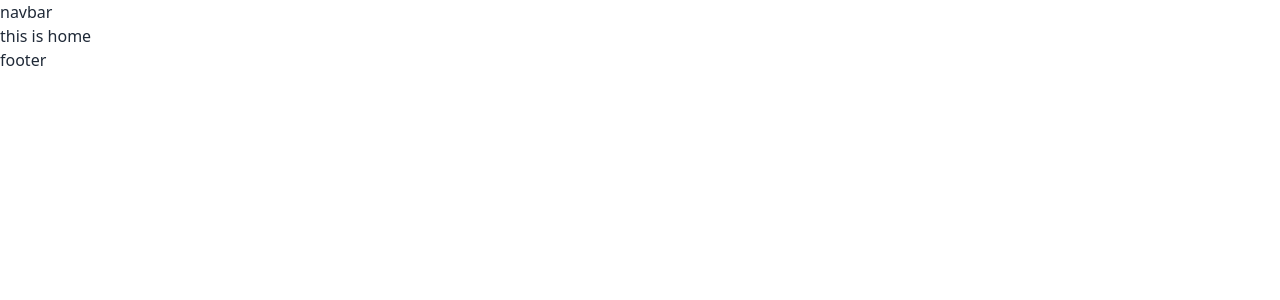
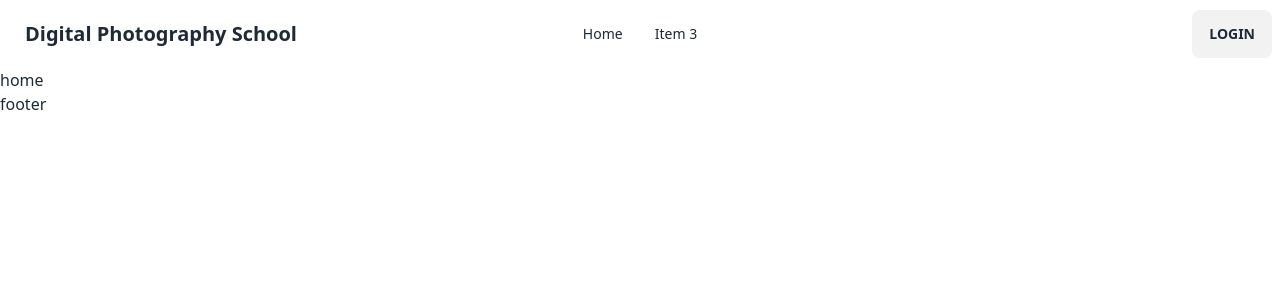
Before and after one commit to rhrubelr/summer-camp-photography-client, a React (Vite) app: page / in a window 1280 px wide. Shown: the top 300 px of the page. Built offline with nearby package versions, Linux system fonts and the light colour scheme.

Commit message:
added part of navbar

```diff
--- a/src/Pages/Home/Home.jsx
+++ b/src/Pages/Home/Home.jsx
@@ -1,9 +1,10 @@
 import React from 'react';
+import Navbar from '../../Shared/Navbar/Navbar';
 
 const Home = () => {
     return (
         <div>
-            <h2>this is home</h2>
+            <h1>home</h1>
         </div>
     );
 };
--- a/src/Shared/Navbar/Navbar.jsx
+++ b/src/Shared/Navbar/Navbar.jsx
@@ -1,9 +1,34 @@
 import React from 'react';
+import { Link } from 'react-router-dom';
 
 const Navbar = () => {
+    const NavItems = <>
+        <li><Link to='/'><a>Home</a></Link></li>
+        <li><a>Item 3</a></li>
+    </>
     return (
         <div>
-            <h1>navbar</h1>
+            <div className="navbar bg-base-100">
+                <div className="navbar-start">
+                    <div className="dropdown">
+                        <label tabIndex={0} className="btn btn-ghost lg:hidden">
+                            <svg xmlns="http://www.w3.org/2000/svg" className="h-5 w-5" fill="none" viewBox="0 0 24 24" stroke="currentColor"><path strokeLinecap="round" strokeLinejoin="round" strokeWidth="2" d="M4 6h16M4 12h8m-8 6h16" /></svg>
+                        </label>
+                        <ul tabIndex={0} className="menu menu-sm dropdown-content mt-3 p-2 shadow bg-base-100 rounded-box w-52">
+                             {NavItems}
+                        </ul>
+                    </div>
+                    <a className="btn btn-ghost normal-case text-xl">Digital Photography School</a>
+                </div>
+                <div className="navbar-center hidden lg:flex">
+                    <ul className="menu menu-horizontal px-1">
+                    {NavItems}
+                    </ul>
+                </div>
+                <div className="navbar-end">
+                    <a className="btn">Login</a>
+                </div>
+            </div>
         </div>
     );
 };
--- a/src/main.jsx
+++ b/src/main.jsx
@@ -9,6 +9,8 @@
 
 ReactDOM.createRoot(document.getElementById('root')).render(
   <React.StrictMode>
-    <RouterProvider router={router} />
+    <div className='max-w-screen-xl mx-auto'>
+      <RouterProvider router={router} />
+    </div>
   </React.StrictMode>,
 )
```
